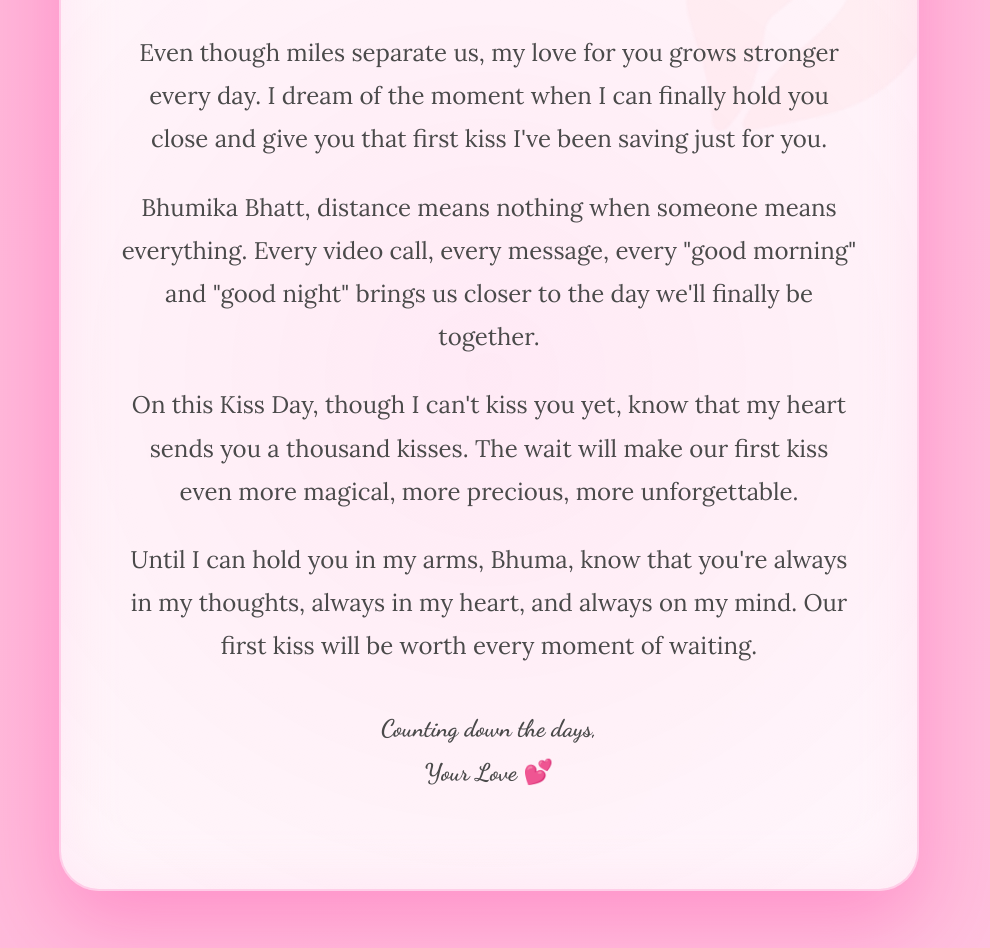
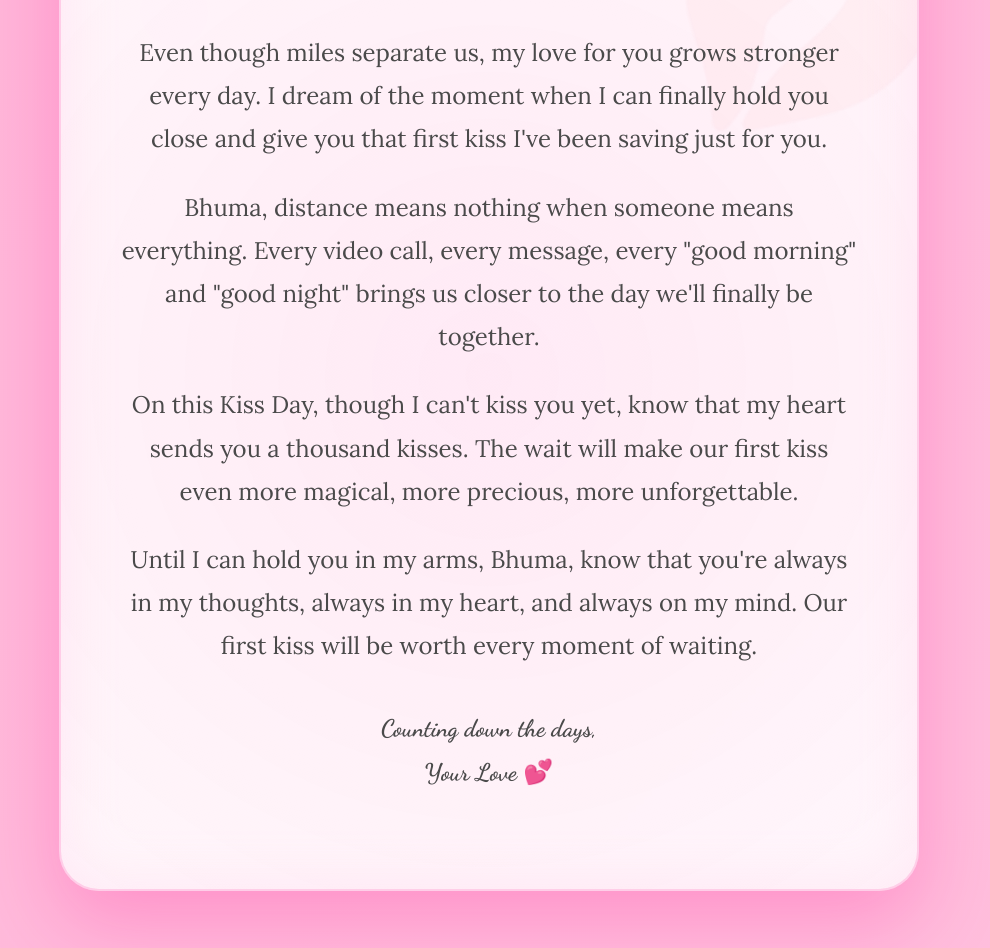
Before and after one commit to quantummonk013-oss/kissday, a plain HTML site: page index.html in a window 1280 px wide. Shown: the part 722-1670 px from the top of the page, without its empty margins (151-1141 px from the left). Drawn offline with Linux system fonts and the light colour scheme.

Commit message:
Update index.html

```diff
--- a/index.html
+++ b/index.html
@@ -562,7 +562,7 @@
                 I dream of the moment when I can finally hold you close and give you that first kiss I've been saving just for you.
             </p>
             <p>
-                Bhumika Bhatt, distance means nothing when someone means everything.
+                Bhuma, distance means nothing when someone means everything.
                 Every video call, every message, every "good morning" and "good night" brings us closer to the day we'll finally be together.
             </p>
             <p>
```
